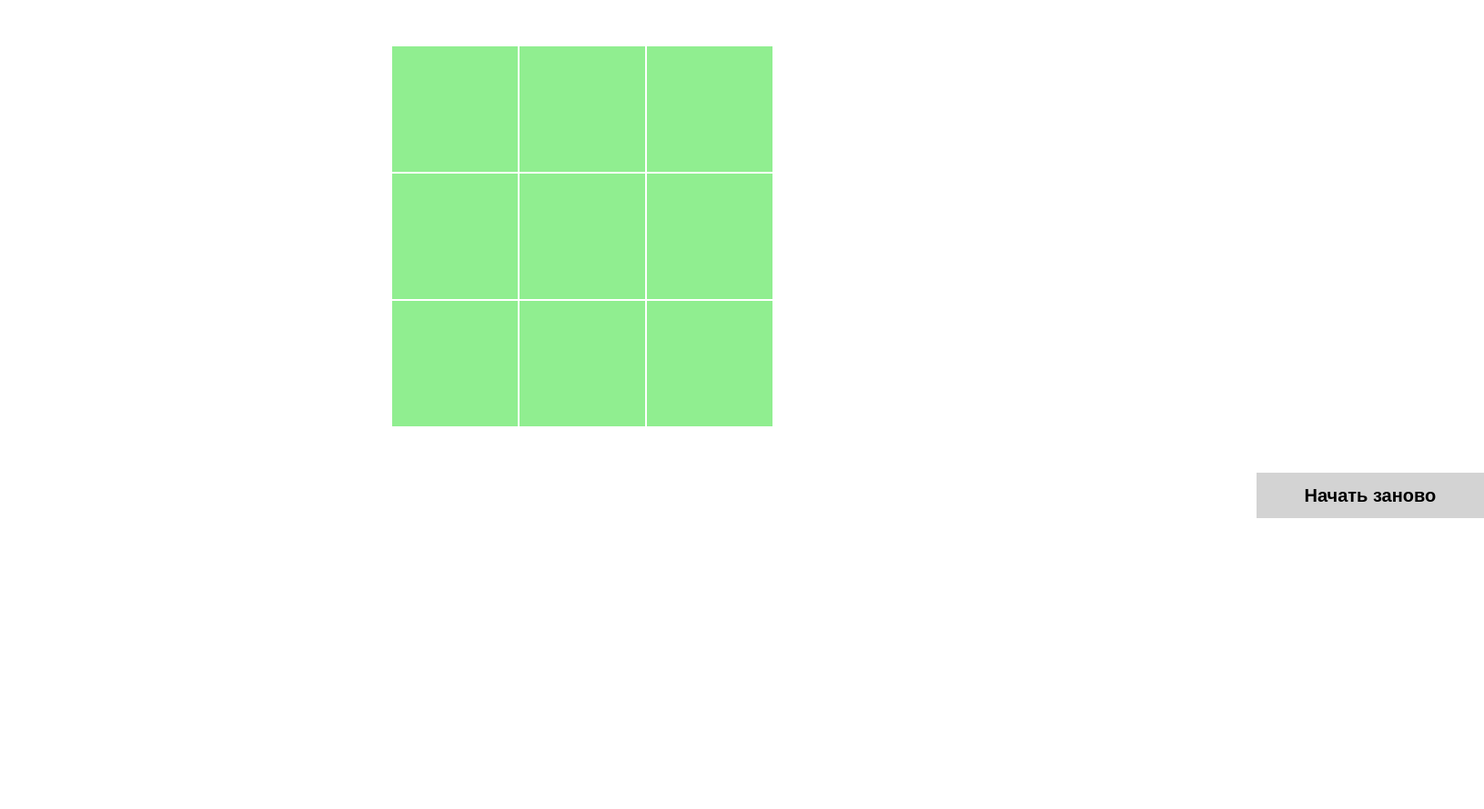
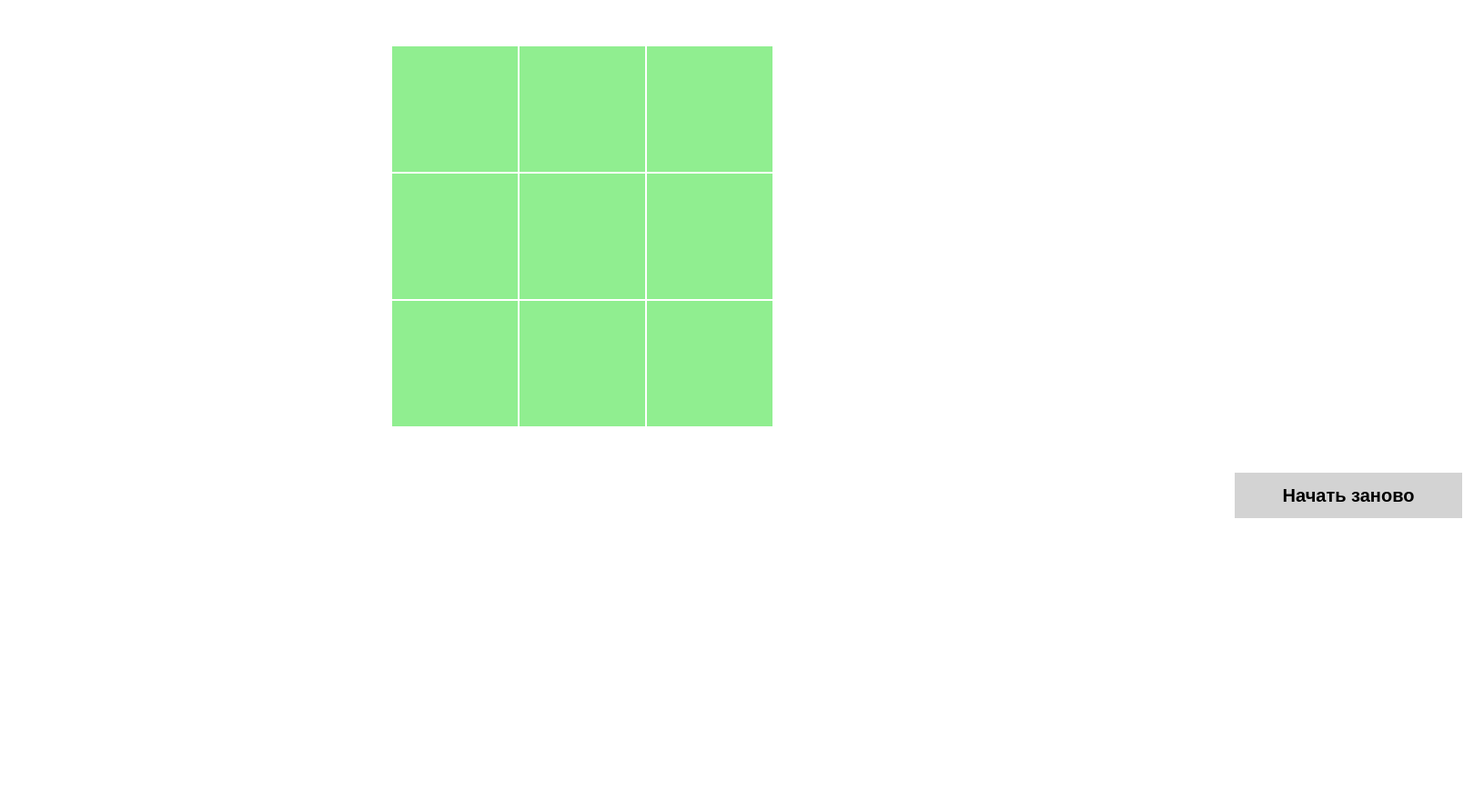
Before and after one commit to Sseryyz/tic_tak_toe, a plain HTML site: page index.html in a window 1280 px wide. Shown: the whole page at 91% size, 1631 px wide, since content can reach past the window. Drawn offline with Linux system fonts and the light colour scheme.

Commit message:
centred button

```diff
--- a/style.css
+++ b/style.css
@@ -22,7 +22,8 @@
     height: 50px;
     background-color: lightgray;
     border: 0;
-    left: 42%;
+    left: 50%;
+    transform: translate(-50%);
     font-size: 20px;
     font-weight: bold;
 }
```
